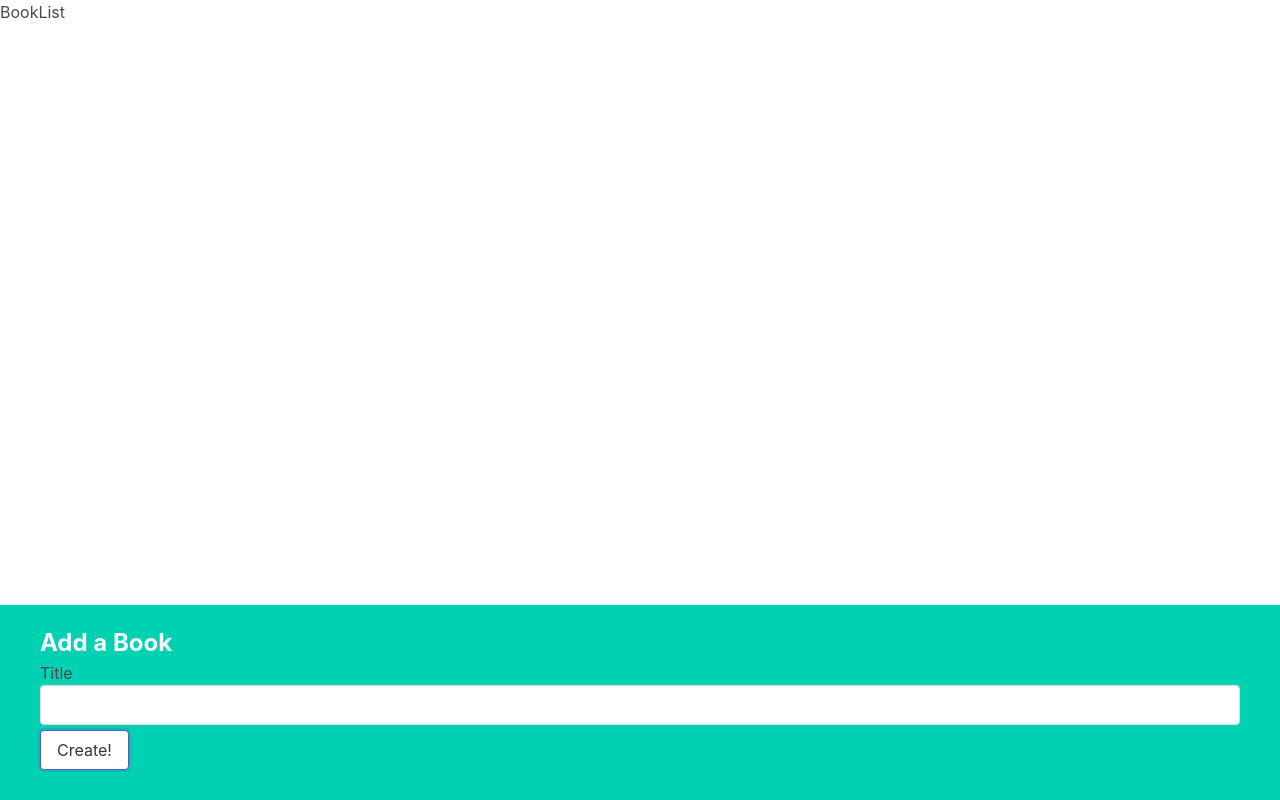
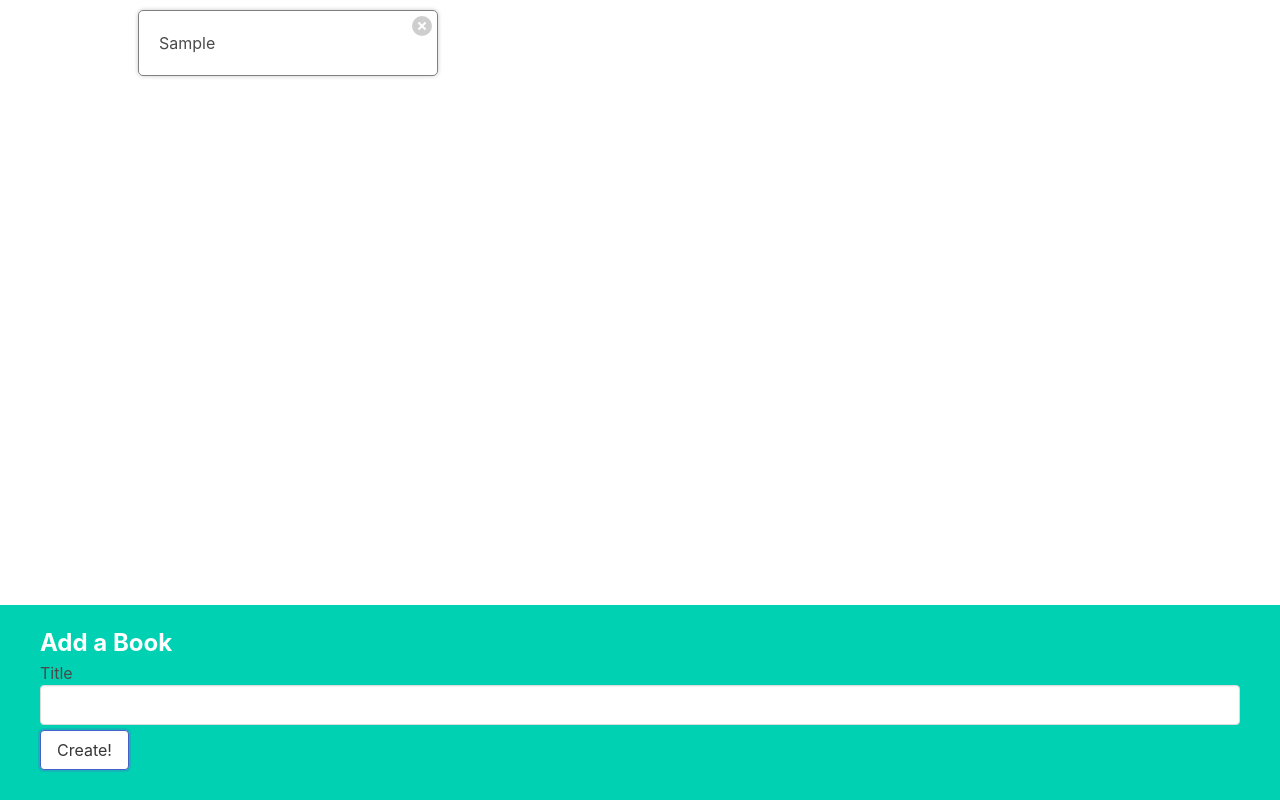
Before and after one commit to kardassuayb/book_list, a React (Create React App) app: page / in a window 1280 px wide. Both pictures are taken after typing "Sample" into the empty fields and a click on the button "Create!". Built offline with nearby package versions, Linux system fonts and the light colour scheme.

Commit message:
Adding/Deleting a Book

```diff
--- a/src/App.js
+++ b/src/App.js
@@ -5,13 +5,22 @@ import BookList from "./components/BookList";
 function App() {
   const [books, setBooks] = useState([]);
 
+  const deleteBookbyId = (id) => {
+    const updatedBooks = books.filter((book) => {
+      return book.id !== id;
+    });
+    setBooks(updatedBooks);
+  };
+
   const createBook = (title) => {
-    console.log("Need to add book with: ", title);
+    const randomNumber = Math.round(Math.random() * 9999);
+    const updatedBooks = [...books, { id: randomNumber, title }];
+    setBooks(updatedBooks);
   };
 
   return (
-    <div className="App">
-      <BookList />
+    <div className="app">
+      <BookList books={books} onDelete={deleteBookbyId} />
       <BookCreate onCreate={createBook} />
     </div>
   );
--- a/src/components/BookList.js
+++ b/src/components/BookList.js
@@ -1,8 +1,10 @@
 import BookShow from "./BookShow";
-import BookEdit from "./BookEdit";
 
-const BookList = () => {
-  return <div>BookList</div>;
+const BookList = ({ books, onDelete }) => {
+  const renderedBooks = books.map((book) => {
+    return <BookShow onDelete={onDelete} key={book.id} book={book} />;
+  });
+  return <div className="book-list">{renderedBooks}</div>;
 };
 
 export default BookList;
--- a/src/components/BookShow.js
+++ b/src/components/BookShow.js
@@ -1,5 +1,18 @@
-const BookShow = () => {
-  return <div>BookShow</div>;
+const BookShow = ({ book, onDelete }) => {
+  const handleClick = () => {
+    onDelete(book.id);
+  };
+
+  return (
+    <div className="book-show">
+      {book.title}
+      <div className="actions">
+        <button className="delete" onClick={handleClick}>
+          X
+        </button>
+      </div>
+    </div>
+  );
 };
 
 export default BookShow;
```
